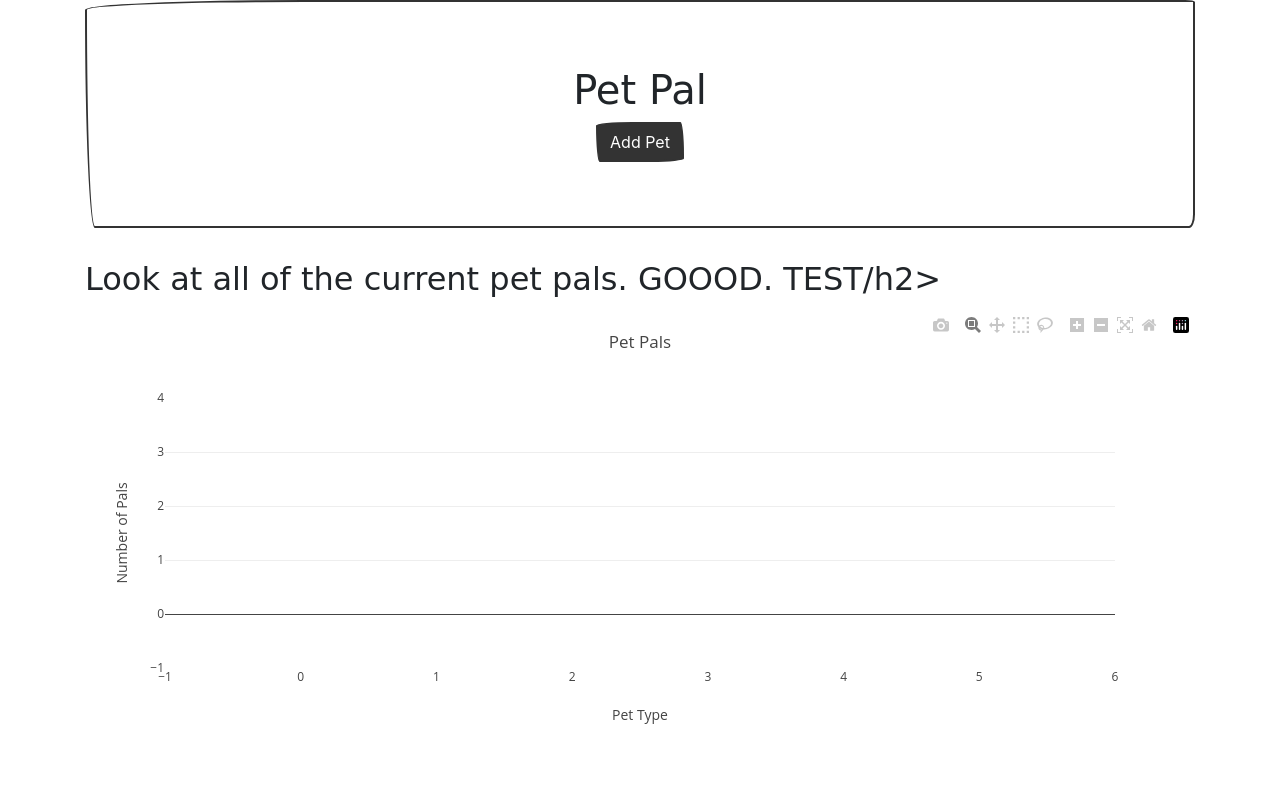
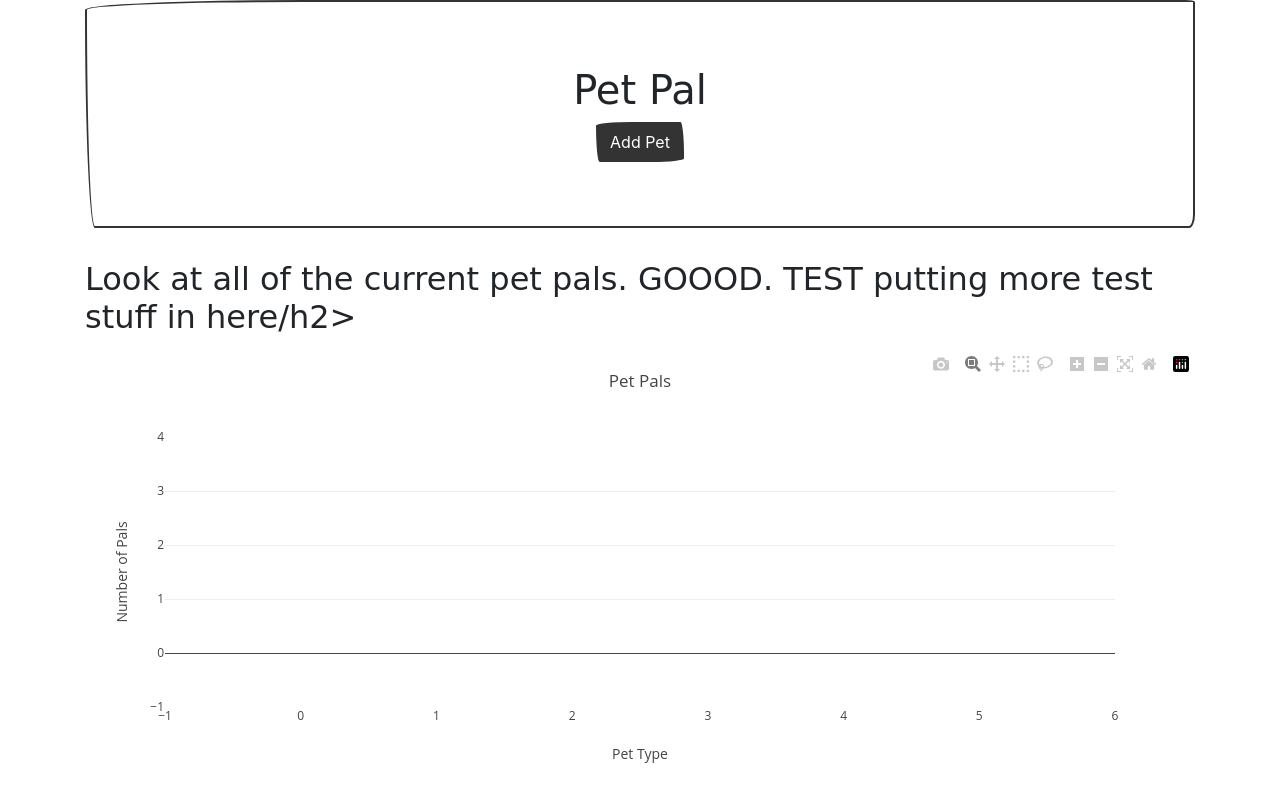
Before and after one commit to kb3k/git-review-session, a Flask app: page / in a window 1280 px wide. Run offline with Flask 2, Linux system fonts and the light colour scheme; data that the repository does not hold is empty; some libraries are stand-ins or nearby versions; some web fonts are replaced.

Commit message:
changing stuff

```diff
--- a/Pet_Pals/templates/index.html
+++ b/Pet_Pals/templates/index.html
@@ -18,7 +18,7 @@
 
     <div class="row">
       <div class="col-md-12">
-	      <h2>Look at all of the current pet pals. GOOOD. TEST/h2>
+	      <h2>Look at all of the current pet pals. GOOOD. TEST putting more test stuff in here/h2>
         <div id="plot"></div>
       </div>
     </div>
```
